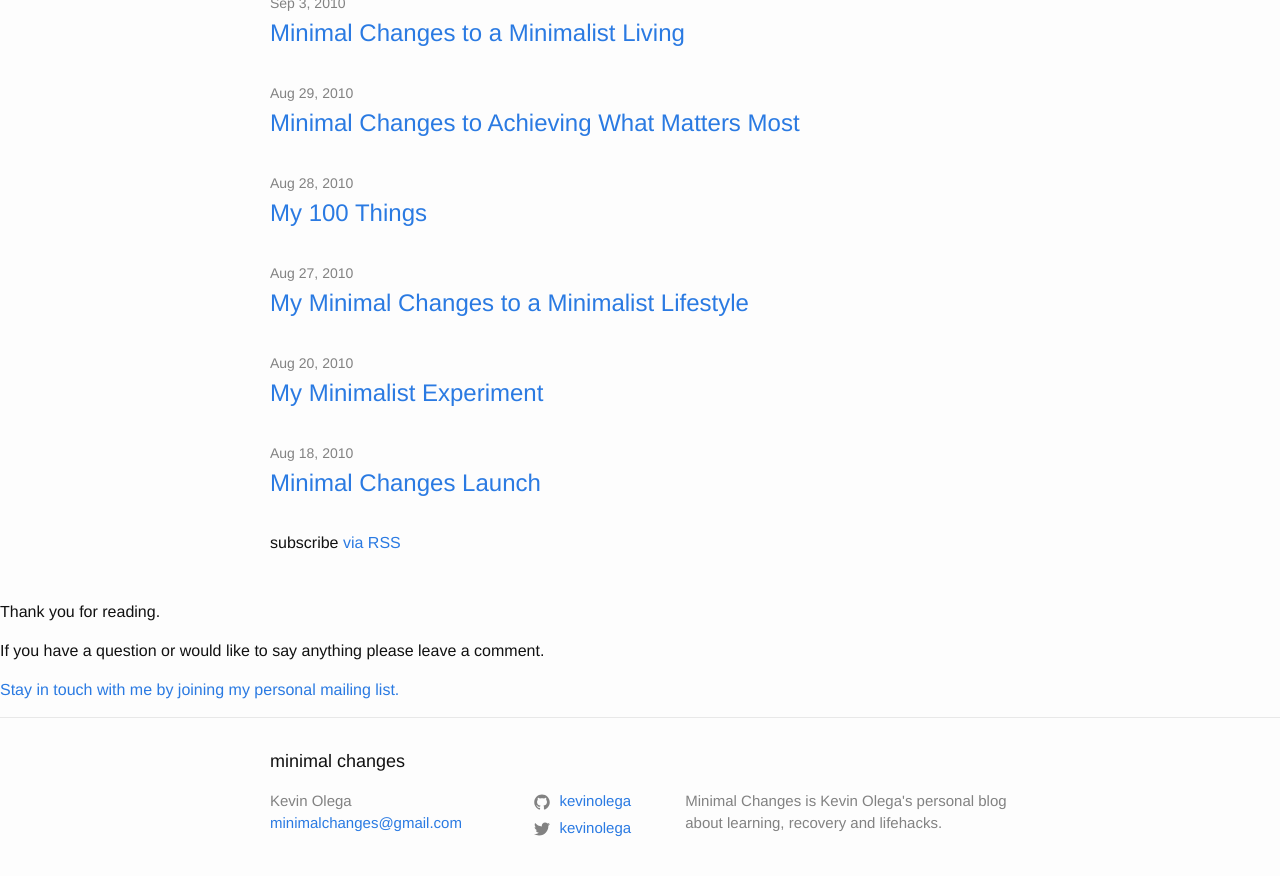
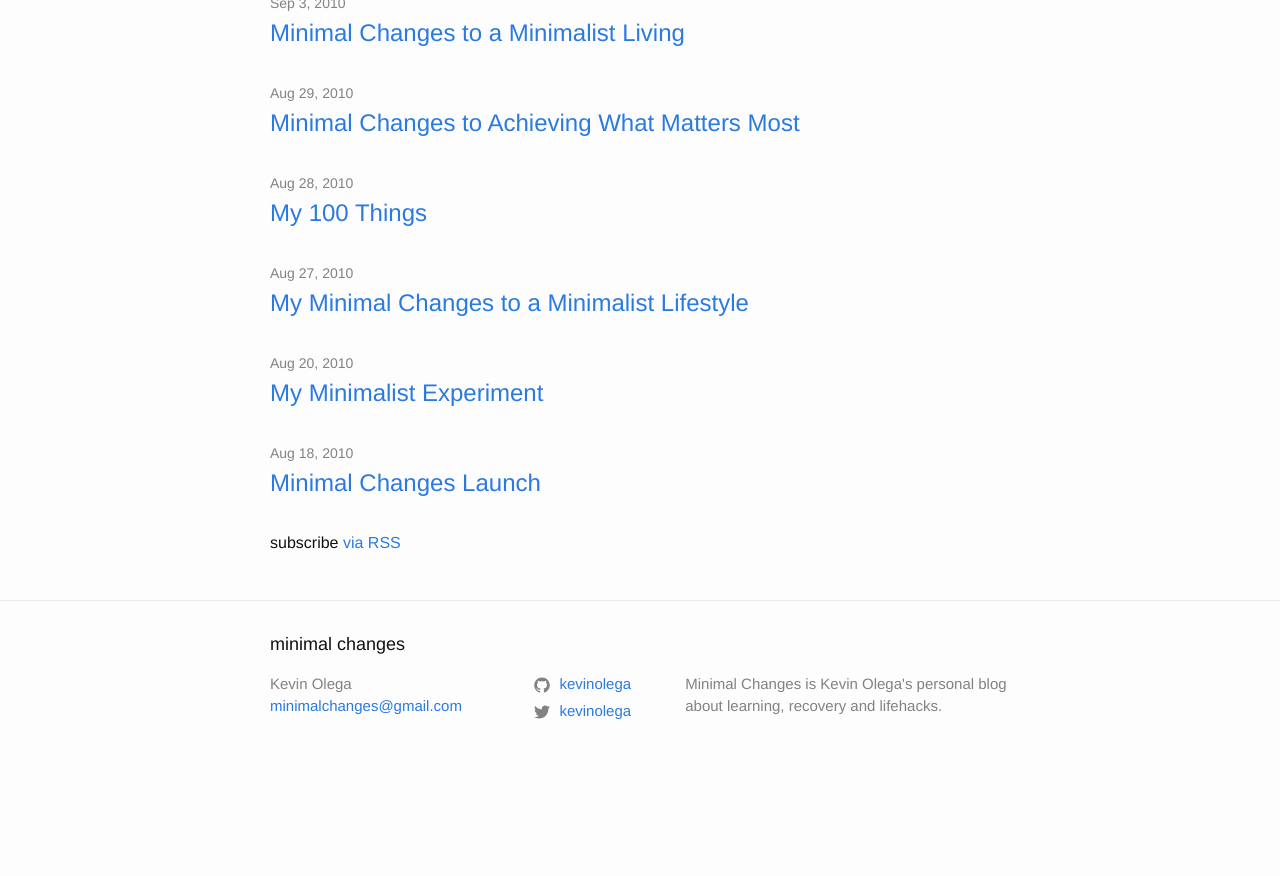
Before and after one commit to kevinolega/minimalchanges, a Jekyll site: the page built from index.md, in a window 1280 px wide and 900 px high, scrolled down 23690 px. Shown: the top 876 px of the window. Built offline with Jekyll 4.4.1, drawn with Linux system fonts in a browser that asks for light colours; after the commit the page ends 24473 px from its top, so only the background shows below that.

Commit message:
rm additional text

```diff
--- a/_layouts/default.html
+++ b/_layouts/default.html
@@ -12,9 +12,6 @@
         {{ content }}
       </div>
     </main>
-<p>Thank you for reading.</p>
-  <p>If you have a question or would like to say anything please leave a comment.</p>
-  <p><a href="http://eepurl.com/oCUar">Stay in touch with me by joining my personal mailing list.</a> </p>
     {% include footer.html %}
 
   </body>
```
